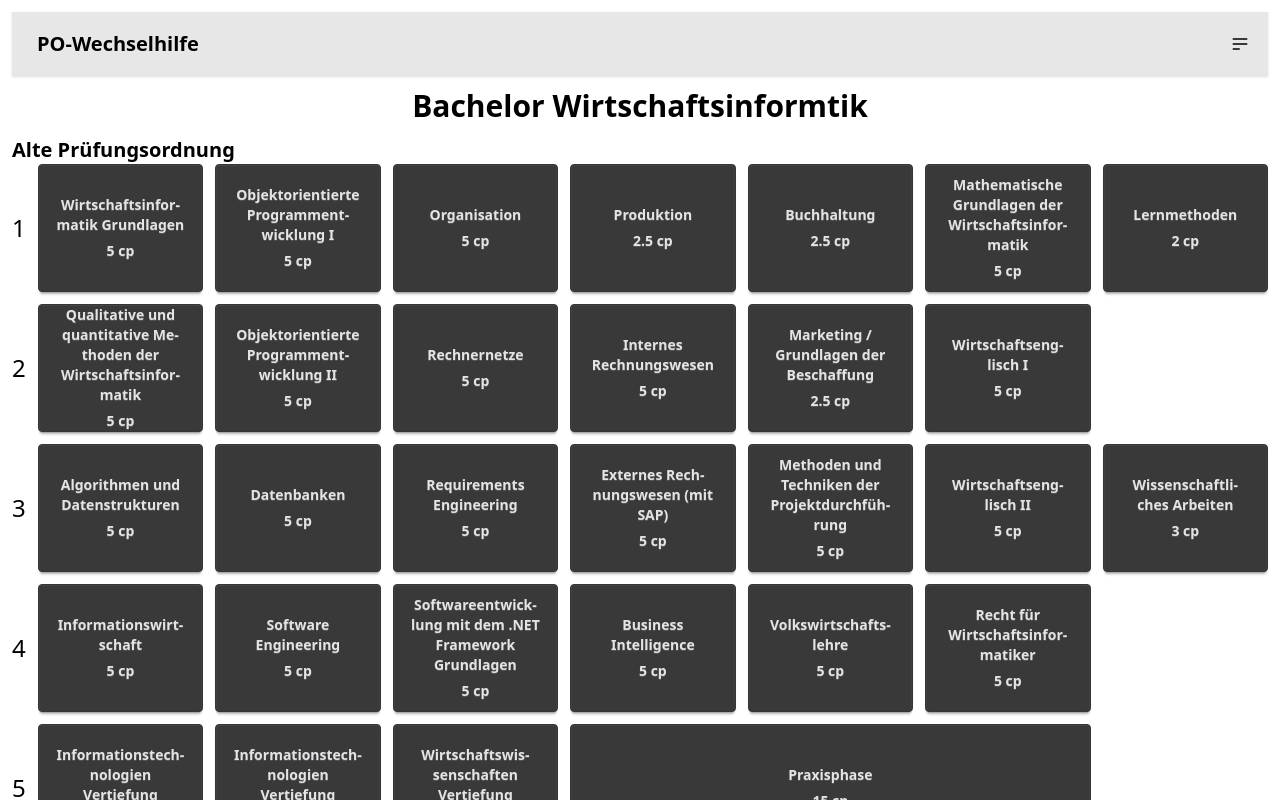
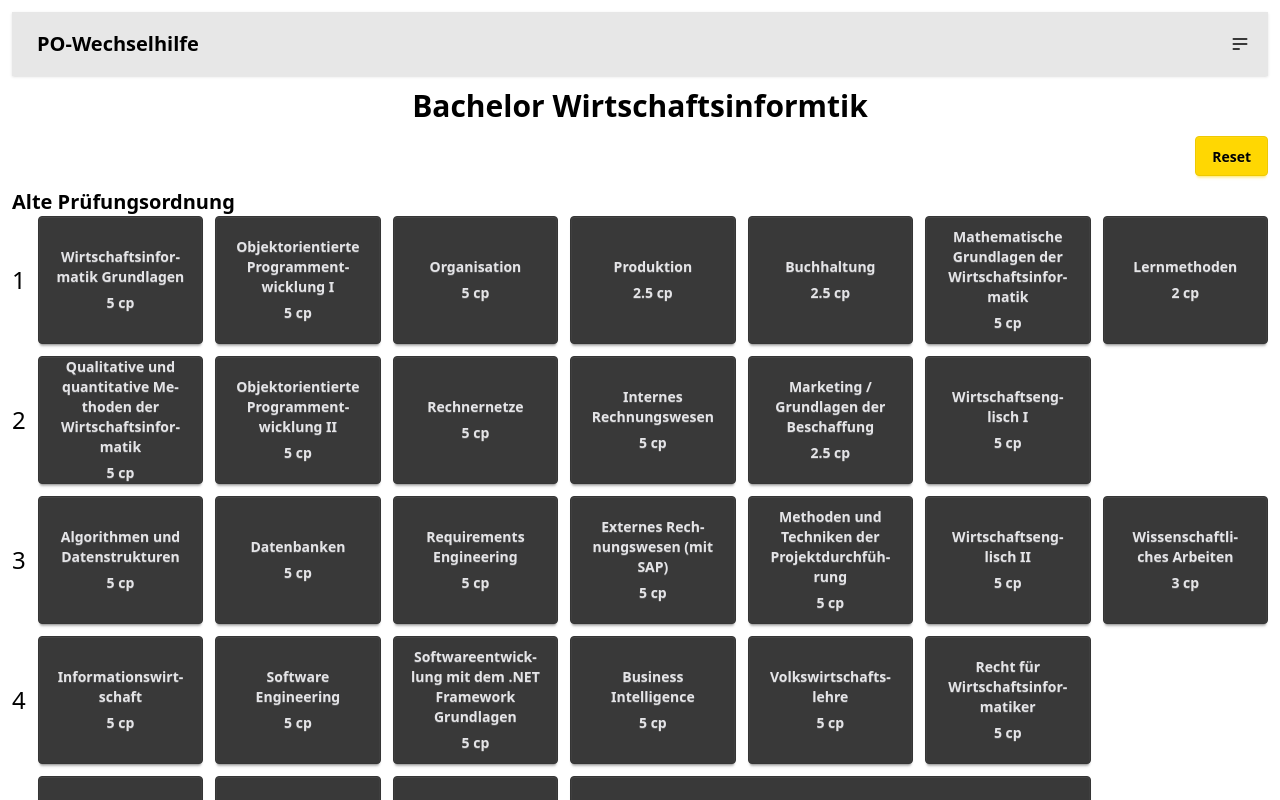
Before and after one commit to AlexanderCoopmans/po-wechselhilfe, a Vue app: page /bwi in a window 1280 px wide. Shown: the top 800 px of the page. Built offline with nearby package versions, Linux system fonts and the light colour scheme.

Commit message:
Added reset button

```diff
--- a/src/components/ModuleComparator.vue
+++ b/src/components/ModuleComparator.vue
@@ -119,6 +119,17 @@ function onChoiceModuleSelected(choiceModule) {
   selectedModule.value = null
   choseModuleDialog.value.close()
 }
+
+function reset() {
+  poTransitionData.oldModules.forEach((module) => {
+    module.state = 'btn-neutral'
+    module.chosenModule = undefined
+  })
+  poTransitionData.newModules.forEach((module) => {
+    module.state = ''
+    module.chosenModule = undefined
+  })
+}
 </script>
 
 <template>
@@ -137,6 +148,10 @@ function onChoiceModuleSelected(choiceModule) {
   </Popup>
   <div class="flex flex-col items-center w-full h-full gap-3">
     <h1 class="font-bold text-3xl"><slot name="title"></slot></h1>
+    <div class="w-full flex justify-end">
+      <button class="btn btn-warning" @click="reset">Reset</button>
+    </div>
+
     <div class="grid grid-cols-1 gap-9">
       <ModuleOverview
         :modules="poTransitionData.oldModules"
```
